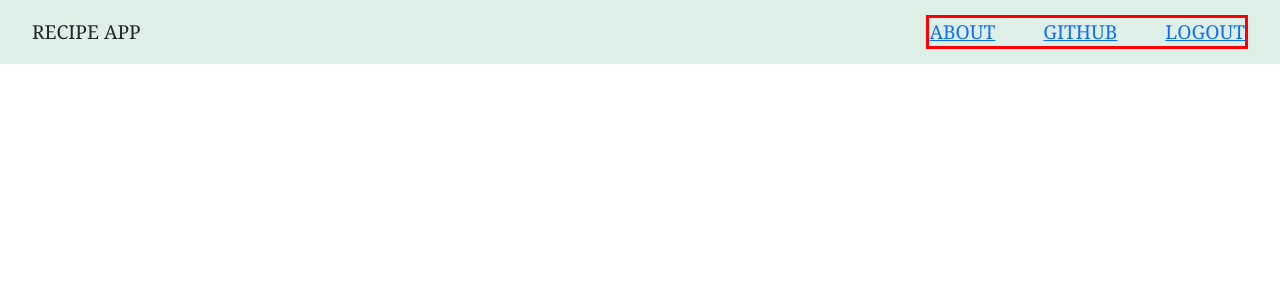
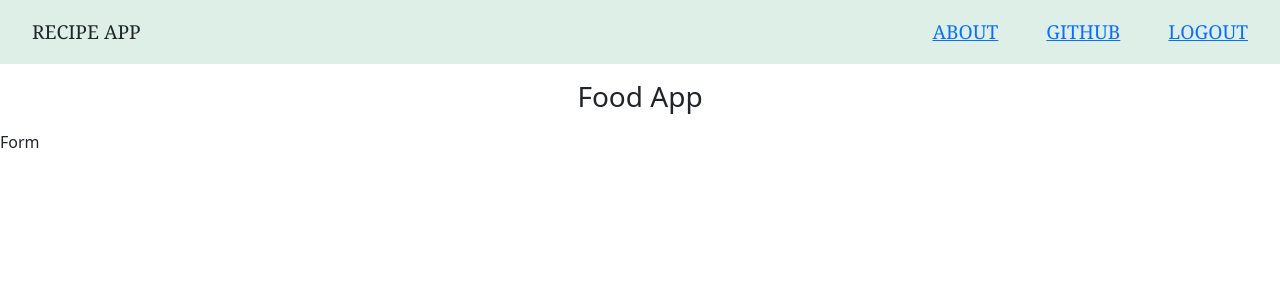
Before and after one commit to kerimmstfdemir/Recipe-App, a React (Create React App) app in the folder recipeapp/: page /home in a window 1280 px wide. Shown: the top 300 px of the page. Built offline with nearby package versions, Linux system fonts and the light colour scheme.

Commit message:
modified project home page

```diff
--- a/recipeapp/src/components/header/Form.jsx
+++ b/recipeapp/src/components/header/Form.jsx
@@ -0,0 +1,7 @@
+const Form = () => {
+  return (
+    <div>Form</div>
+  )
+}
+
+export default Form;
--- a/recipeapp/src/components/header/Header.jsx
+++ b/recipeapp/src/components/header/Header.jsx
@@ -0,0 +1,9 @@
+import { HeaderStyled } from "./Header.styled"
+
+const Header = () => {
+  return (
+    <HeaderStyled>Food App</HeaderStyled>
+  )
+}
+
+export default Header
--- a/recipeapp/src/components/header/Header.styled.jsx
+++ b/recipeapp/src/components/header/Header.styled.jsx
@@ -0,0 +1,6 @@
+import styled from "styled-components";
+
+export const HeaderStyled = styled.h3`
+text-align: center;
+margin: 1rem;
+`
--- a/recipeapp/src/components/navbar/Navbar.jsx
+++ b/recipeapp/src/components/navbar/Navbar.jsx
@@ -1,14 +1,17 @@
 import { Link } from "react-router-dom";
 import { NavBarStyled, NavBarLinkStyled } from "./Navbar.styled";
+import { MainContext } from "../../context/context";
+import { useContext } from "react";
 
 const Navbar = () => {
+  const {data, setData} = useContext(MainContext);
   return (
     <NavBarStyled>
       <div>RECIPE APP</div>
       <NavBarLinkStyled>
         <Link to="/about">ABOUT</Link>
         <a href="https://github.com/kerimmstfdemir" target="blank">GITHUB</a>
-        <Link to={"/"}>LOGOUT</Link>
+        <Link to={"/"} onClick={(e) => setData({...data, loginInformation:false, userName:"", password:""})}>LOGOUT</Link>
       </NavBarLinkStyled>
     </NavBarStyled>
   );
--- a/recipeapp/src/components/navbar/Navbar.styled.jsx
+++ b/recipeapp/src/components/navbar/Navbar.styled.jsx
@@ -16,5 +16,4 @@ export const NavBarStyled = styled.div`
 export const NavBarLinkStyled = styled.div`
     display: flex;
     gap: 3rem;
-    border: 3px solid red;
 `
--- a/recipeapp/src/pages/home/Home.jsx
+++ b/recipeapp/src/pages/home/Home.jsx
@@ -1,15 +1,19 @@
 import Navbar from "../../components/navbar/Navbar";
 import { MainContext } from "../../context/context";
 import { useContext } from "react";
+import Header from "../../components/header/Header";
+import Form from "../../components/header/Form";
 
 const Home = () => {
 
   const {data:{userName, loginInformation}} = useContext(MainContext);
-  console.log(userName);
+  console.log(loginInformation);
 
   return (
     <div>
       <Navbar />
+      <Header />
+      <Form />
     </div>
   )
 }
```
